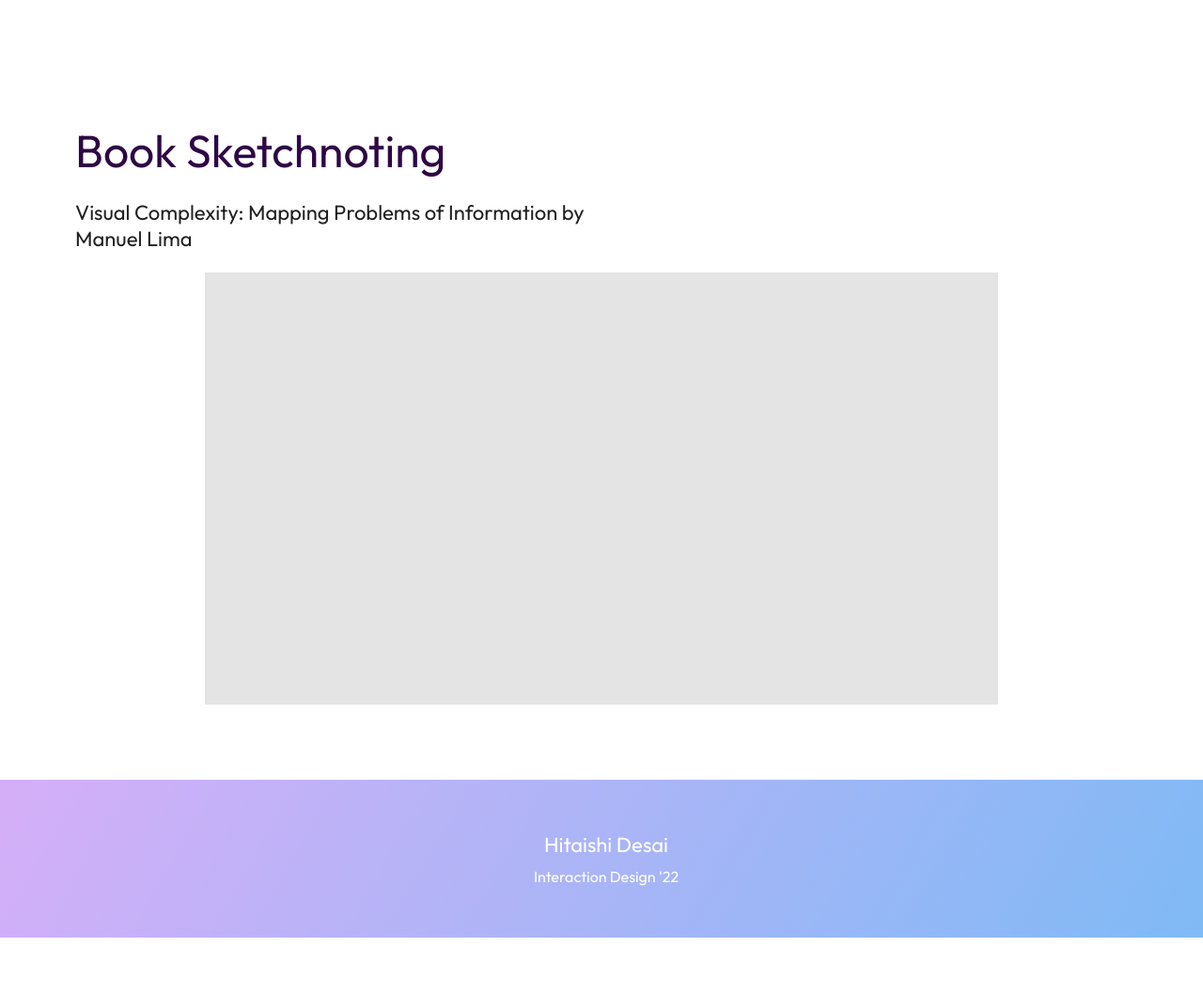
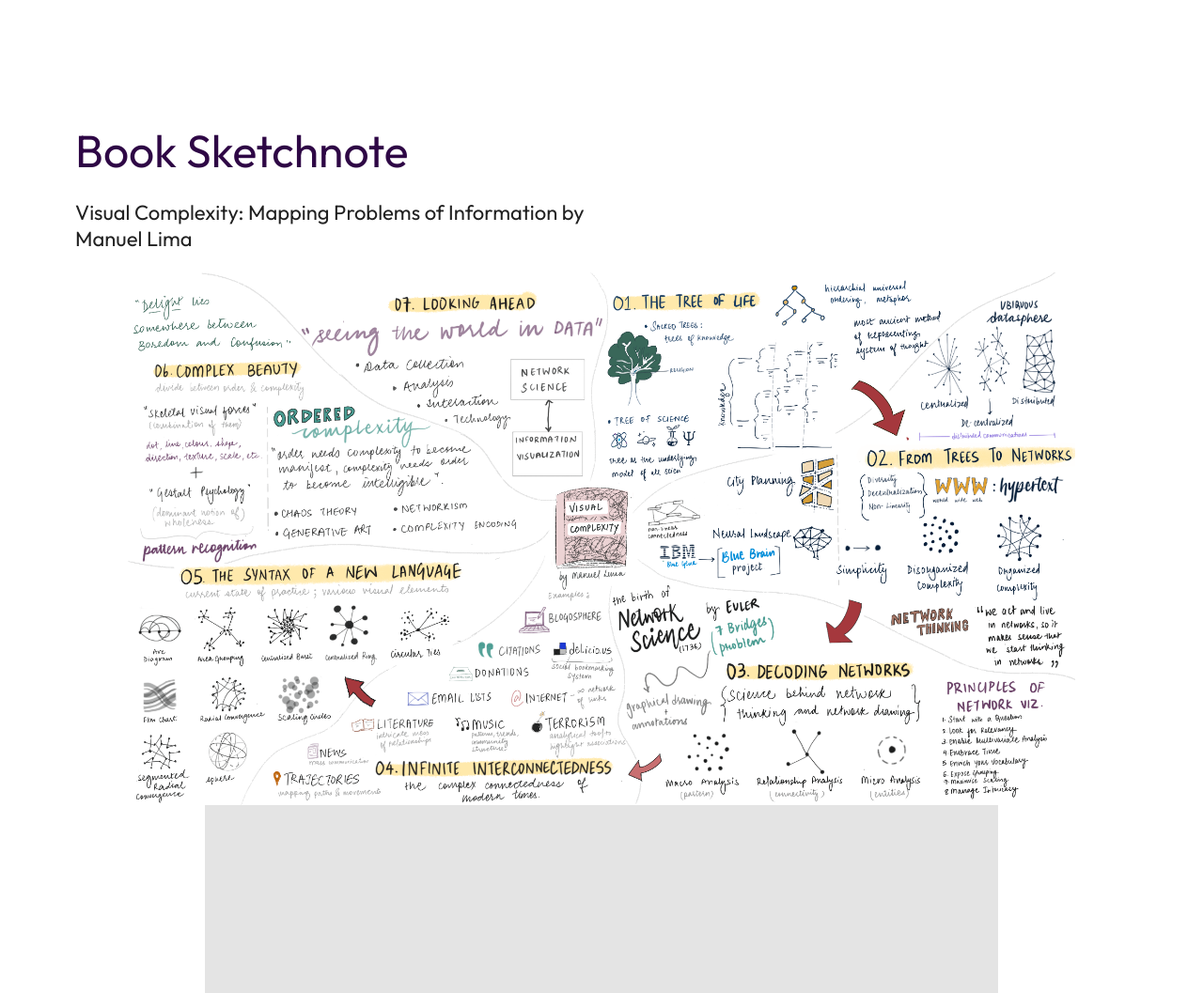
Before and after one commit to hitaishiiii/hitaishiiii.github.io, a plain HTML site: page index.html in a window 1280 px wide. Shown: the part 3380-4437 px from the top of the page at 94% size. Before the commit the page ends 4378 px from the top, so only its background shows below. Drawn offline with Linux system fonts and the light colour scheme.

Commit message:
sketchnote

```diff
--- a/index.html
+++ b/index.html
@@ -38,9 +38,9 @@
     </div>
     <br>
     <div class="div-section">
-        <p class="heading">Book Sketchnoting</p>
+        <p class="heading">Book Sketchnote</p>
         <p class="sub-heading">Visual Complexity: Mapping Problems of Information by Manuel Lima </p>
-        <!-- <img class="image" type="svg" src=""> -->
+        <img class="image" type="png" src="./Assets/Sketchnote-VisualComplexity-byManuelLima copy.png">
         <div class="placeholder">  </div>
     </div>
 
```
Also changed, not shown: Assets/Sketchnote-VisualComplexity-byManuelLima copy.png (added).
